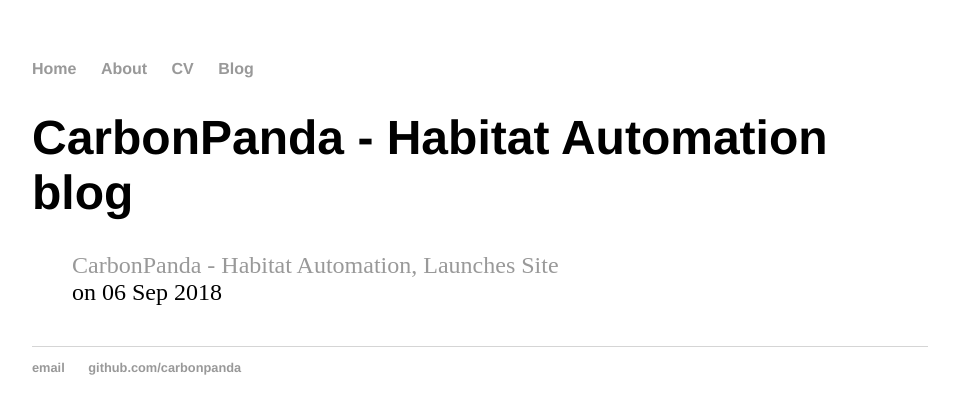
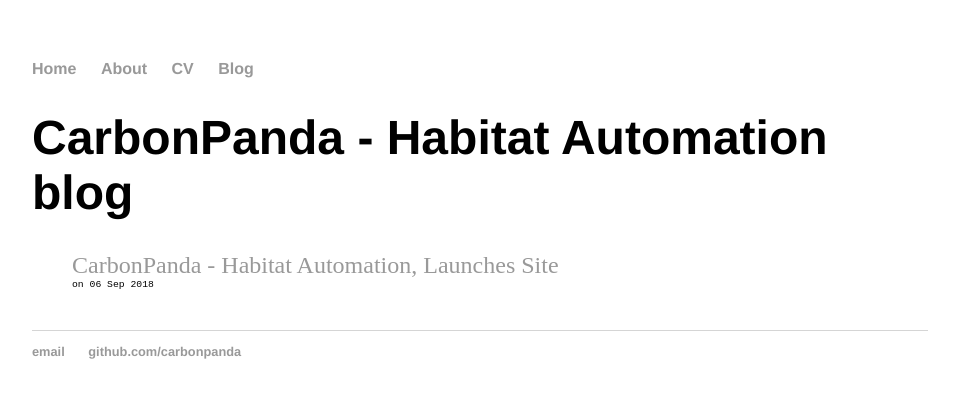
Before and after one commit to carbonpanda/carbonpanda.github.io, a Jekyll site: the page built from blog/index.html, in a window 1280 px wide. Shown: the top 414 px of the page, without its empty margins (160-1119 px from the left). Built offline with Jekyll 4.4.1, drawn with Linux system fonts in a browser that asks for light colours.

Commit message:
Update main.css

```diff
--- a/css/main.css
+++ b/css/main.css
@@ -43,6 +43,6 @@ ul.posts li {
 }
 
 ul.posts div {
-    list-style: none;
-    font-size: 1.0em;
+    font-size: 0.5em;
+    font-family: Monospace;
 }
```
